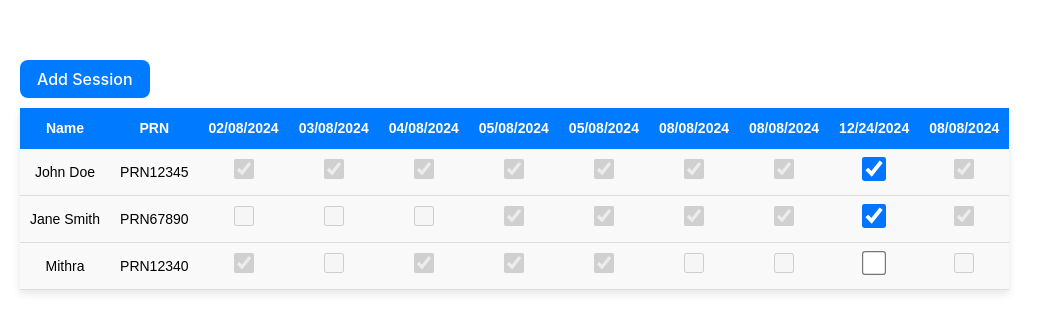
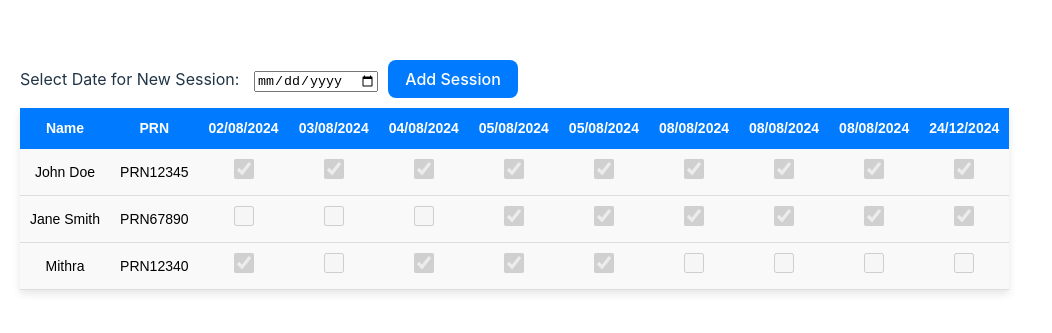
Before and after one commit to mithrajeeth18/inhouse, a React (Vite) app: page / in a window 1280 px wide. Shown: the part 225-558 px from the top of the page, without its empty margins (0-1052 px from the left). Built offline with nearby package versions, Linux system fonts and the light colour scheme.

Commit message:
update component

```diff
--- a/src/App.jsx
+++ b/src/App.jsx
@@ -98,7 +98,7 @@ function App() {
   {
     attendance: [
       {
-        date: '12/24/2024',
+        date: '24/12/2024',
         semId: 'SEM123',
         students: [
           { name: 'John Doe', prn: 'PRN12345', attendance: 1 },
--- a/src/UpdateAttendance.jsx
+++ b/src/UpdateAttendance.jsx
@@ -1,22 +1,38 @@
-import React, { useState } from 'react';
+import React, { useState, useEffect } from 'react';
 
 const UpdateAttendance = ({ data }) => {
-  // Initialize state with the attendance data passed as props
-  const [attendanceData, setAttendanceData] = useState(data);
-  const [isUpdated, setIsUpdated] = useState(false); // Track if the data has been updated
+  const [attendanceData, setAttendanceData] = useState(data); // Original data
+  const [newSessions, setNewSessions] = useState([]); // Newly added sessions
+  const [isUpdated, setIsUpdated] = useState(false); // Track if data has been updated
+  const [todaysDate, setTodaysDate] = useState(""); // Today's date
+  const [newSessionDate, setNewSessionDate] = useState(""); // Selected date for new session
+
+  // Get current date on component mount in dd/MM/yyyy format
+  useEffect(() => {
+    const date = new Date();
+    const formattedDate = `${String(date.getDate()).padStart(2, '0')}/${String(date.getMonth() + 1).padStart(2, '0')}/${date.getFullYear()}`;
+    setTodaysDate(formattedDate);
+  }, []);
+
+  // Function to convert date from yyyy-mm-dd to dd/mm/yyyy
+  const formatDate = (dateString) => {
+    const date = new Date(dateString);
+    const day = String(date.getDate()).padStart(2, '0');
+    const month = String(date.getMonth() + 1).padStart(2, '0');
+    const year = date.getFullYear();
+    return `${day}/${month}/${year}`;
+  };
 
   // Handle checkbox change
   const handleCheckboxChange = (date, prn, isChecked) => {
     const updatedData = attendanceData.map((attendanceRecord) => {
       if (attendanceRecord.attendance[0].date === date) {
-        const updatedStudents = attendanceRecord.attendance[0].students.map(
-          (student) => {
+        const updatedStudents = attendanceRecord.attendance[0].students.map((student) => {
           if (student.prn === prn) {
             return { ...student, attendance: isChecked ? 1 : 0 };
           }
           return student;
-          }
-        );
+        });
         return {
           ...attendanceRecord,
           attendance: [{ ...attendanceRecord.attendance[0], students: updatedStudents }],
@@ -24,45 +40,82 @@ const UpdateAttendance = ({ data }) => {
       }
       return attendanceRecord;
     });
+
+    const updatedNewSessions = newSessions.map((session) => {
+      if (session.attendance[0].date === date) {
+        const updatedStudents = session.attendance[0].students.map((student) => {
+          if (student.prn === prn) {
+            return { ...student, attendance: isChecked ? 1 : 0 };
+          }
+          return student;
+        });
+        return {
+          ...session,
+          attendance: [{ ...session.attendance[0], students: updatedStudents }],
+        };
+      }
+      return session;
+    });
+
     setAttendanceData(updatedData);
-    setIsUpdated(true); // Mark data as updated
+    setNewSessions(updatedNewSessions);
+    setIsUpdated(true);
   };
 
-  // Add new session (new date)
+  // Add new session with a user-selected date
   const addSession = () => {
-    const todayDate = new Date().toLocaleDateString(); // Get today's date in format dd/mm/yyyy
+    if (newSessionDate) {
+      const formattedDate = formatDate(newSessionDate); // Format the selected date
       const newSession = {
         attendance: [
           {
-          date: todayDate,
+            date: formattedDate, // Use the formatted date
             semId: 'SEM123',
             students: attendanceData[0].attendance[0].students.map((student) => ({
               ...student,
-            attendance: 1, // Set to 1 (present) by default
+              attendance: 1, // Set default attendance to 1 (present)
             })),
           },
         ],
       };
+      setNewSessions([...newSessions, newSession]);
+      setIsUpdated(false);
+    }
+  };
 
-    setAttendanceData([...attendanceData, newSession]);
+  // Update the data and merge the new session data with the old
+  const handleUpdate = () => {
+    const updatedData = [...attendanceData, ...newSessions];
+    setAttendanceData(updatedData);
+    console.log(updatedData);
+    setNewSessions([]); // Clear new sessions after update
     setIsUpdated(false); // Reset the update flag
   };
 
-  // Handle final update
-  const handleUpdate = () => {
-    // Here you would typically send the updated data to the backend
-    console.log("Updated data: ", attendanceData);
-    setIsUpdated(false); // Reset update flag after final update
-  };
+  // Sort data based on the date in ascending order
+  const sortedData = [...attendanceData, ...newSessions].sort((a, b) => {
+    const dateA = a.attendance[0].date.split('/').reverse().join('');
+    const dateB = b.attendance[0].date.split('/').reverse().join('');
+    return dateA < dateB ? -1 : dateA > dateB ? 1 : 0;
+  });
 
   return (
     <div style={{ overflowX: 'auto', padding: '20px' }}>
+      <div style={{ marginBottom: '10px' }}>
+        <label>Select Date for New Session: </label>
+        <input
+          type="date"
+          onChange={(e) => setNewSessionDate(e.target.value)}
+          value={newSessionDate}
+          style={{ marginLeft: '10px' }}
+        />
         <button
           onClick={addSession}
-        style={{ marginBottom: '10px', padding: '8px 16px', backgroundColor: '#007BFF', color: 'white' }}
+          style={{ marginLeft: '10px', padding: '8px 16px', backgroundColor: '#007BFF', color: 'white' }}
         >
           Add Session
         </button>
+      </div>
 
       <table
         style={{
@@ -78,7 +131,7 @@ const UpdateAttendance = ({ data }) => {
           <tr style={{ backgroundColor: '#007BFF', color: '#FFFFFF' }}>
             <th style={{ padding: '10px' }}>Name</th>
             <th style={{ padding: '10px' }}>PRN</th>
-            {attendanceData.map((attendanceRecord, index) => (
+            {sortedData.map((attendanceRecord, index) => (
               <th key={index} style={{ padding: '10px' }}>
                 {attendanceRecord.attendance[0].date}
               </th>
@@ -95,14 +148,14 @@ const UpdateAttendance = ({ data }) => {
                 {student.prn}
               </td>
 
-              {attendanceData.map((attendanceRecord, index) => {
+              {sortedData.map((attendanceRecord, index) => {
                 const studentAttendance = attendanceRecord.attendance[0].students.find(
                   (s) => s.prn === student.prn
                 )?.attendance;
 
                 return (
                   <td key={index} style={{ padding: '10px', borderBottom: '1px solid #ddd' }}>
-                    {attendanceRecord.attendance[0].date === new Date().toLocaleDateString() ? (
+                    {newSessions.some((session) => session.attendance[0].date === attendanceRecord.attendance[0].date) ? (
                       <input
                         type="checkbox"
                         checked={studentAttendance === 1}
@@ -118,7 +171,6 @@ const UpdateAttendance = ({ data }) => {
                           height: '20px',
                           margin: '0',
                           cursor: 'pointer',
-                          transform: 'scale(1.2)',
                         }}
                       />
                     ) : (
```
Lines whose indentation alone changed are shown as unchanged.
